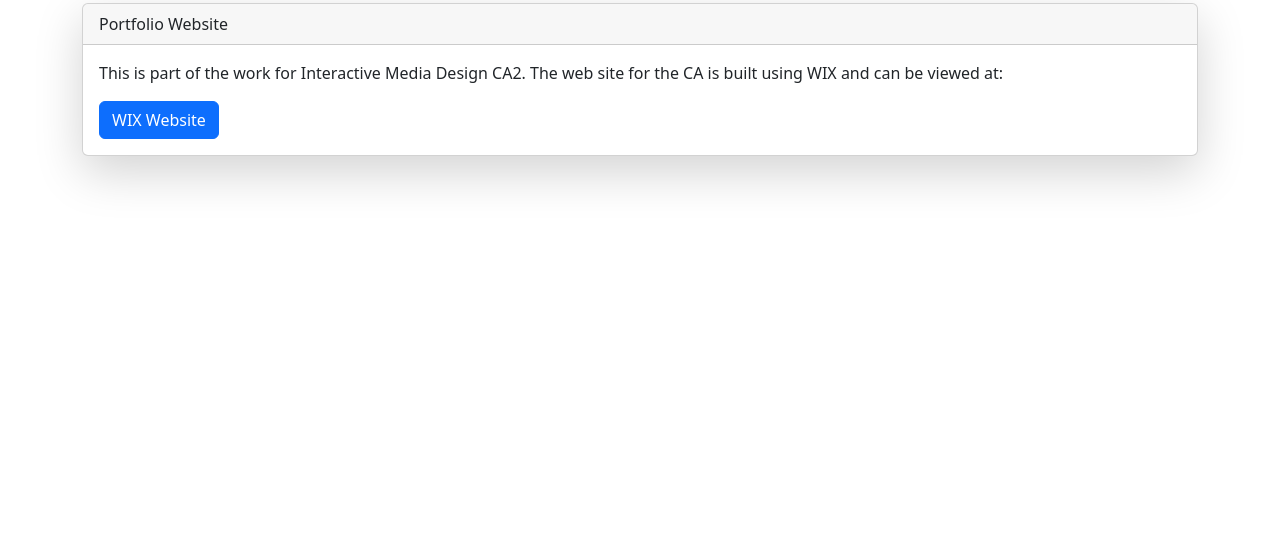
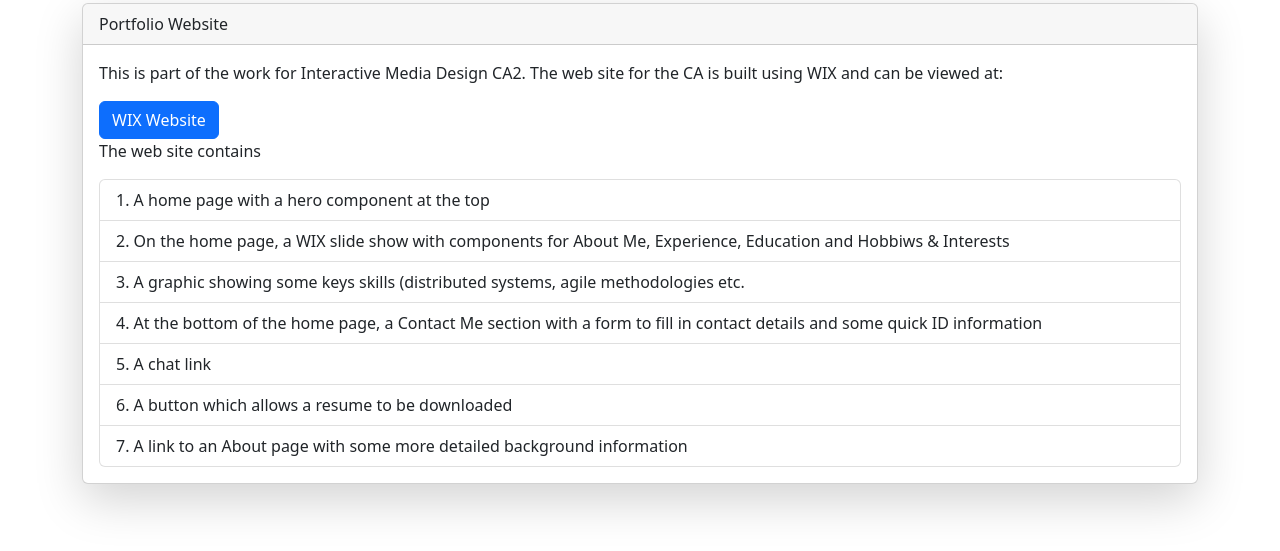
Before and after one commit to x00204385/x00204385.github.io, a plain HTML site: page index.html in a window 1280 px wide. Shown: the part 101-652 px from the top of the page. Drawn offline with nearby package versions, Linux system fonts and the light colour scheme.

Commit message:
Some minor mods

```diff
--- a/index.html
+++ b/index.html
@@ -23,6 +23,34 @@
             class="btn btn-primary"
             >WIX Website</a
           >
+          <div>
+            <p class=".lead">The web site contains</p>
+            <ul class="list-group list-group-numbered">
+              <li class="list-group-item">
+                A home page with a hero component at the top
+              </li>
+              <li class="list-group-item">
+                On the home page, a WIX slide show with components for About Me,
+                Experience, Education and Hobbiws & Interests
+              </li>
+              <li class="list-group-item">
+                A graphic showing some keys skills (distributed systems, agile
+                methodologies etc.
+              </li>
+              <li class="list-group-item">
+                At the bottom of the home page, a Contact Me section with a form
+                to fill in contact details and some quick ID information
+              </li>
+              <li class="list-group-item">A chat link</li>
+              <li class="list-group-item">
+                A button which allows a resume to be downloaded
+              </li>
+              <li class="list-group-item">
+                A link to an About page with some more detailed background
+                information
+              </li>
+            </ul>
+          </div>
         </div>
       </div>
     </div>
```
